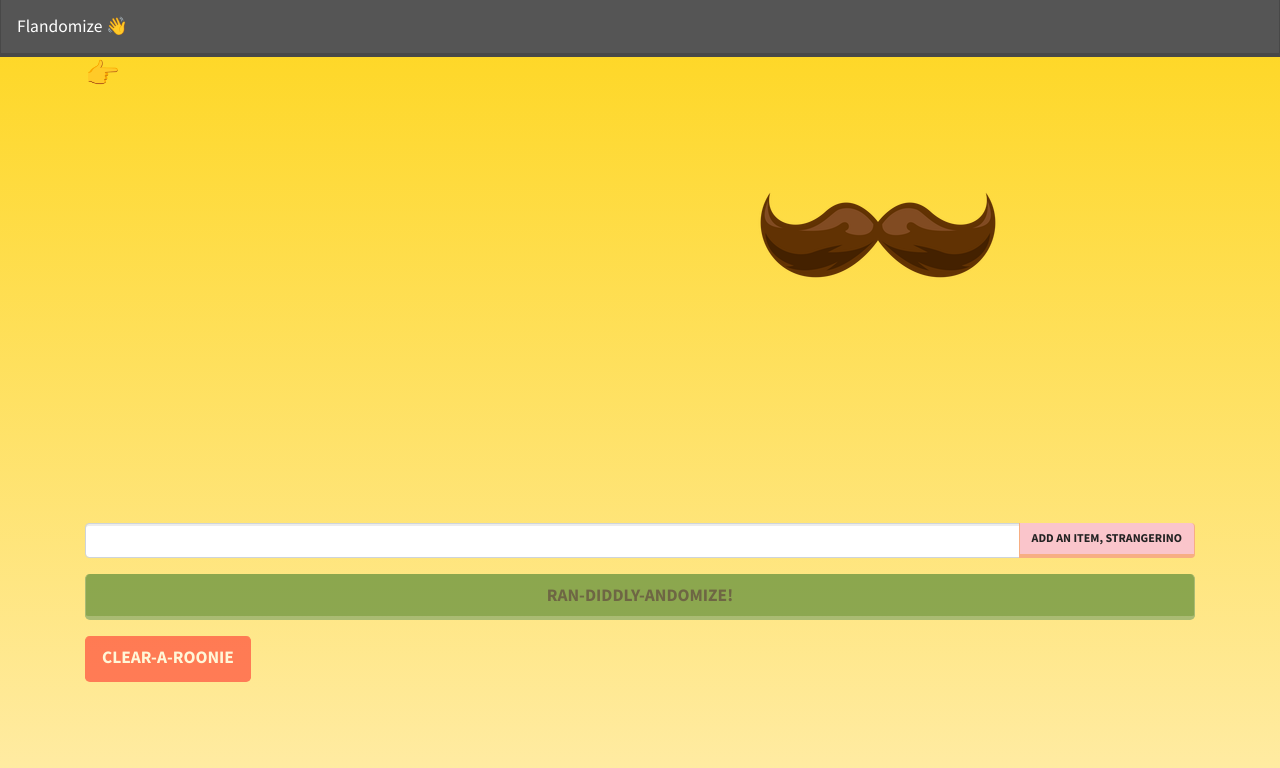
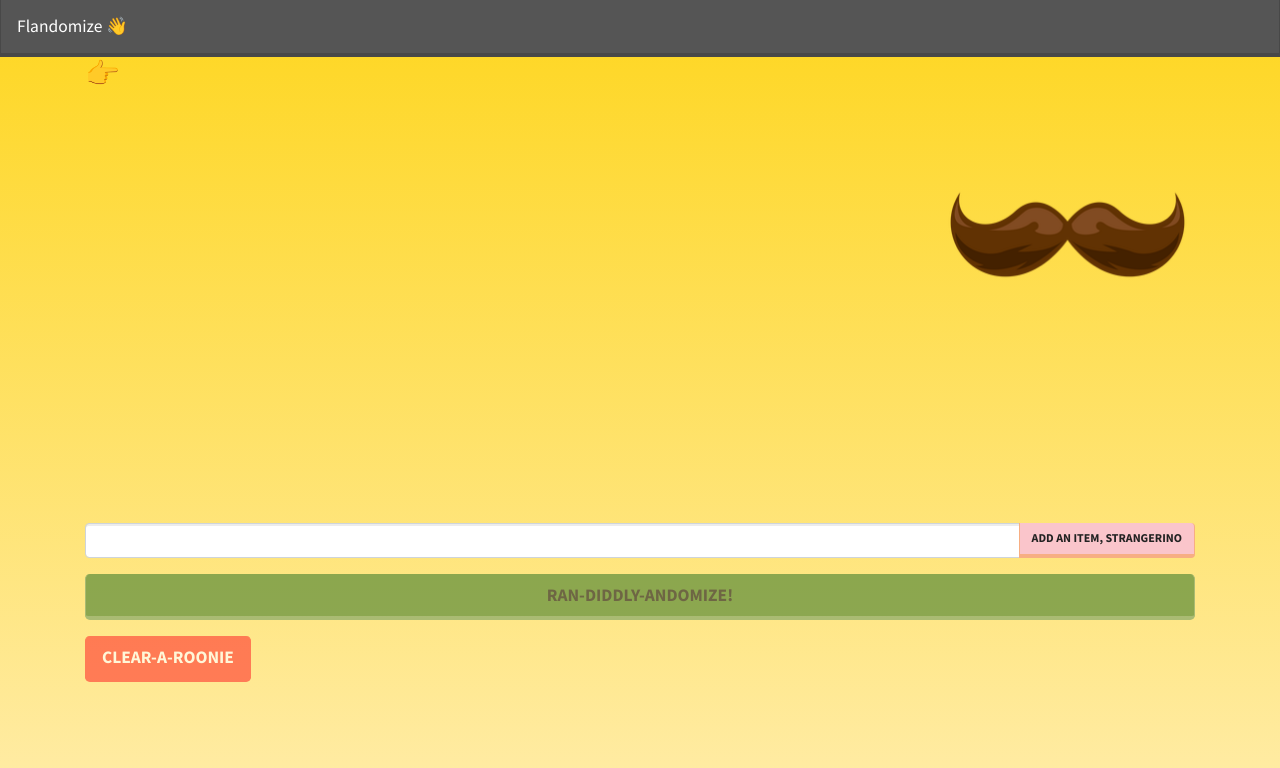
Before and after one commit to tamb/flandomize, a React (Create React App) app: page / in a window 1280 px wide. Shown: the top 768 px of the page. Built offline with nearby package versions, Linux system fonts and the light colour scheme.

Commit message:
make stache a little smaller

```diff
--- a/src/components/RandoList/index.js
+++ b/src/components/RandoList/index.js
@@ -119,10 +119,10 @@ export default function RandoList(props) {
         </Col>
       </Row>
       <Row>
-        <Col xs="7">
+        <Col xs="9">
           <ul>{renderList()}</ul>
         </Col>
-        <Col xs="4">
+        <Col xs="3">
           <img alt="dancer" onClick={props.stacheClick} className={`img-fluid ${spinning? 'spin' : ''}`} src={dance} />
         </Col>
 
```
